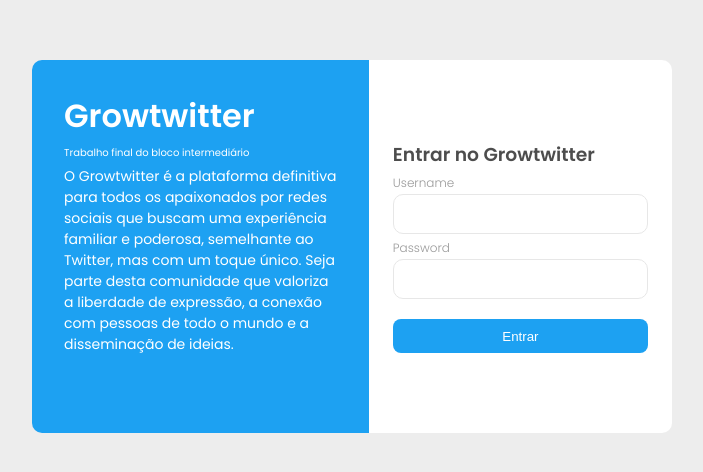
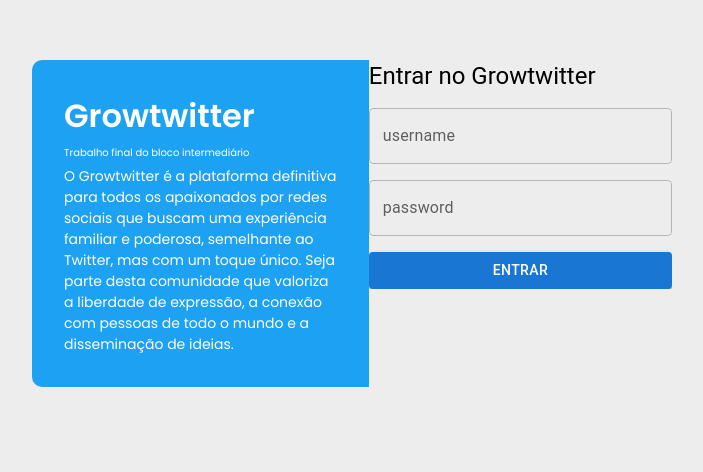
Before and after one commit to manubarb/Growtwitter, a React (Vite) app: page /login in a window 1280 px wide. Shown: the part 140-612 px from the top of the page, without its empty margins (288-991 px from the left). Built offline with nearby package versions, Linux system fonts and the light colour scheme; no server answers.

Commit message:
refactor: migrate LoginForm component to mui

```diff
--- a/src/components/LoginForm/index.tsx
+++ b/src/components/LoginForm/index.tsx
@@ -1,7 +1,9 @@
 import { useState, type FormEvent } from 'react'
 import { useAuth } from '../../hooks/useAuth'
-import { FormWrapper, Button } from './styles'
+// import { FormWrapper, Button } from './styles'
 import { useNavigate } from 'react-router-dom'
+import Button from '@mui/material/Button'
+import { Box, Stack, TextField, Typography } from '@mui/material'
 
 export function LoginForm() {
   const [username, setUsername] = useState('')
@@ -23,32 +25,38 @@ export function LoginForm() {
 
   return (
     <>
-      <FormWrapper onSubmit={handleSubmit}>
-        <div>
-          <h3>Entrar no Growtwitter</h3>
-          <label htmlFor="username">Username</label>
-          <input
+      <Box component="form" onSubmit={handleSubmit}>
+        <Stack spacing={2}>
+           <Typography variant='h5'>Entrar no Growtwitter</Typography>
+           <TextField
             value={username}
             onChange={(e) => setUsername(e.target.value)}
             type="text"
             id="username"
+            label="username"
             autoComplete="true"
-          />
+            variant="outlined"
+           />
 
-          <label htmlFor="password">Password</label>
-          <input
+           <TextField
             value={password}
             onChange={(e) => setPassword(e.target.value)}
             type="password"
             id="password"
+            label="password"
             autoComplete="true"
-          />
-        </div>
+            variant="outlined"
+           />
 
-        <Button type="submit" disabled={isLoading}>
-          Entrar
-        </Button>
-      </FormWrapper>
+          <Button
+          type="submit"
+          disabled={isLoading}
+          variant="contained"
+          >
+            Entrar
+          </Button>
+        </Stack>
+      </Box>
     </>
   )
 }
--- a/src/components/LoginForm/styles.ts
+++ b/src/components/LoginForm/styles.ts
@@ -1,4 +1,4 @@
-import styled from 'styled-components'
+/*import styled from 'styled-components'
 
 export const FormWrapper = styled.form`
   display: flex;
@@ -40,4 +40,4 @@ export const Button = styled.button`
   color: #ffff;
   margin-top: 10px;
   cursor: pointer;
-`
+`*/
```
